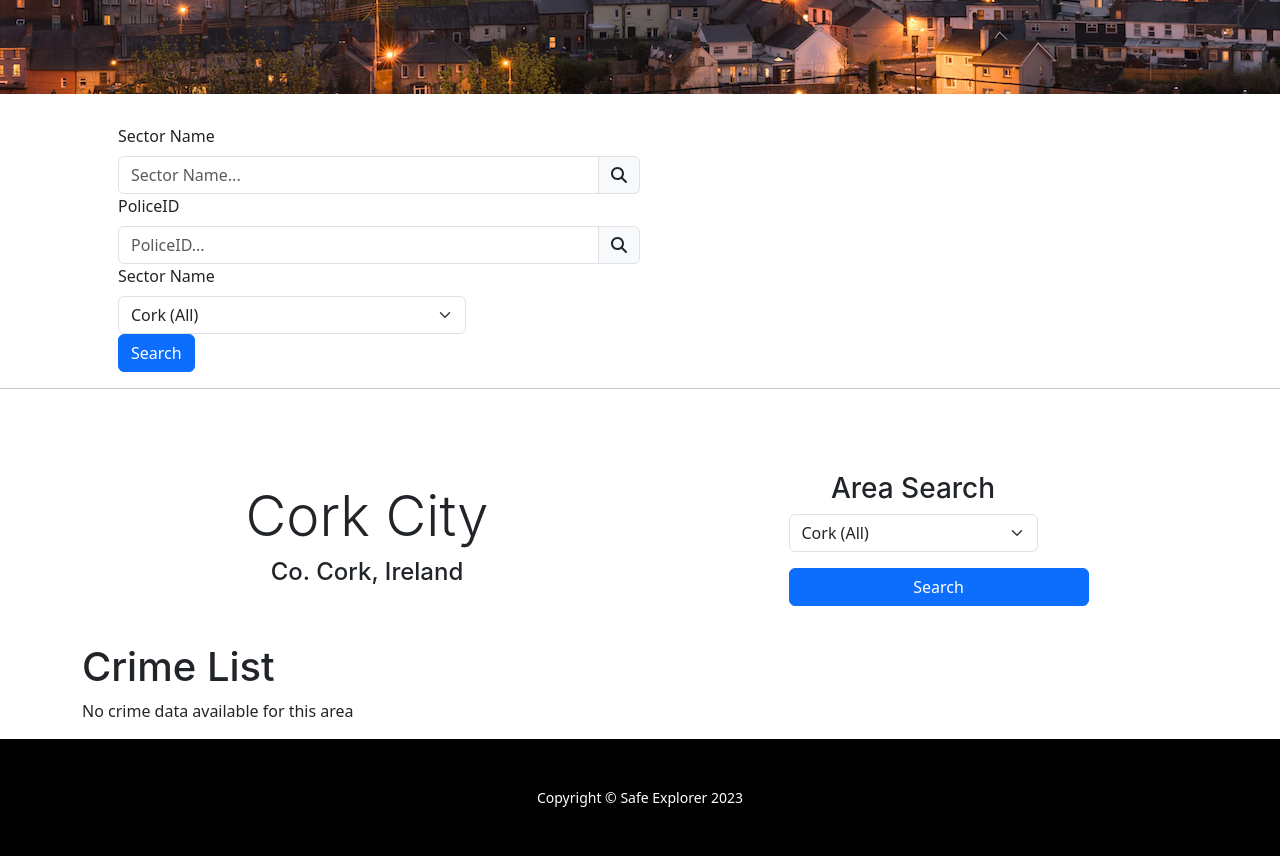
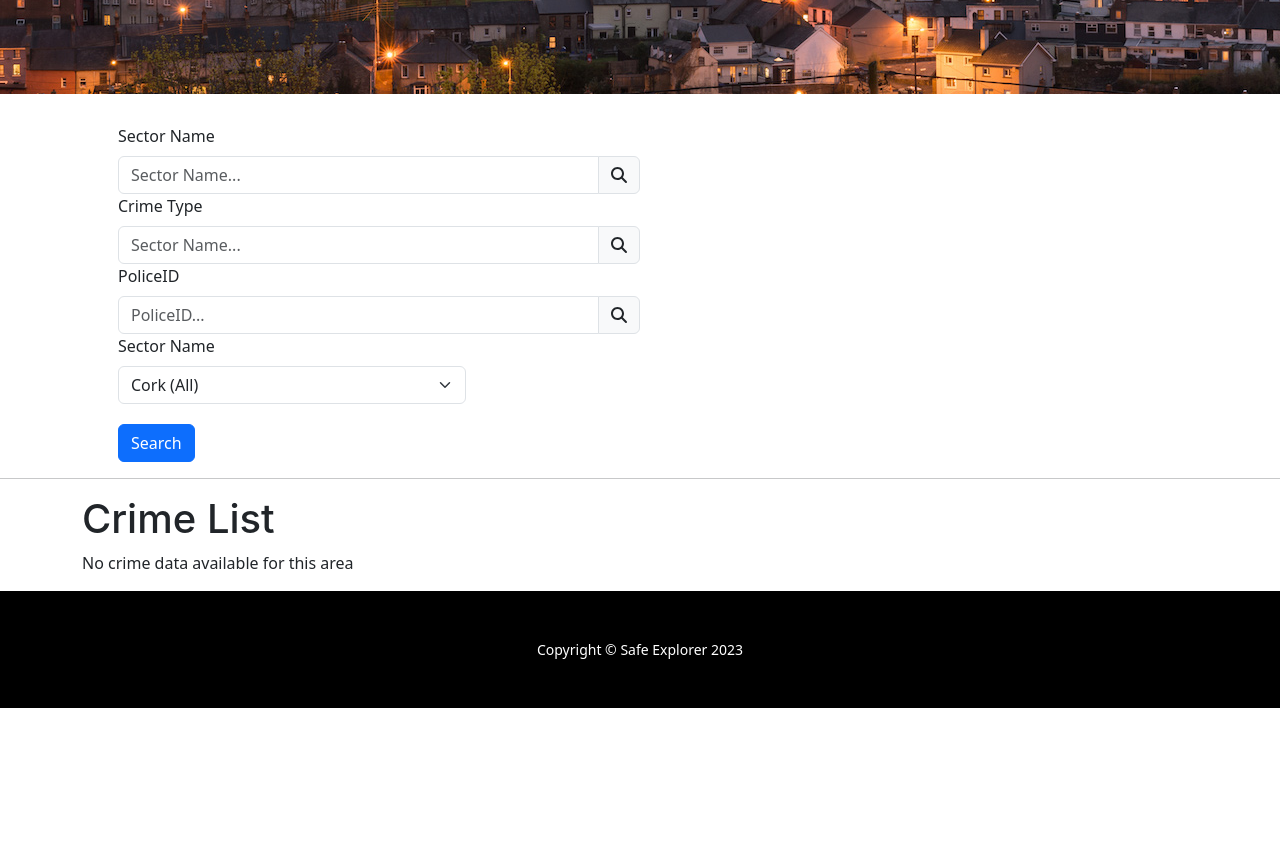
Before and after one commit to Izabela-Markiewicz/FYP-v2, a Django app: page /crime/ in a window 1280 px wide. Shown: the part 433-1289 px from the top of the page. After the commit the page ends 1141 px from the top, so only its background shows below. Run offline with Django 4.2, Linux system fonts and the light colour scheme; data that the repository does not hold is empty; some libraries are stand-ins or nearby versions.

Commit message:
Iteration 4 - References updated

```diff
--- a/areas/templates/crime_stats.html
+++ b/areas/templates/crime_stats.html
@@ -77,6 +77,16 @@
                     </div>
 
                     <div class="col-md-6">
+                        <label for="inputEmail4" class="form-label">Crime Type</label>
+                        <div class="input-group">
+                            <input type="search" class="form-control" placeholder="Sector Name..."id="crime-search" name="crime_type">
+                            <span class="input-group-text bg-transaprent">
+                                    <i class="fa fa-search"></i>
+                            </span>
+                        </div>
+                    </div>
+
+                    <div class="col-md-6">
                         <label for="inputEmail4" class="form-label">PoliceID</label>
                         <div class="input-group">
                             <input type="number" min=1 max=12 class="form-control" placeholder="PoliceID..."id="policeID-search" name="police_ID">
@@ -100,7 +110,7 @@
                         </select>
                     </div>
 
-                    <div class="col-12">
+                    <div class="col-12" style="padding-top: 20px;">
                         <button type="submit" class="btn btn-primary">Search</button>
                     </div>
 
@@ -109,47 +119,6 @@
         </section>
 
         <hr />
-
-
-        <!-- Iteration 4 -->
-        <!-- Search Bar and Location Name-->
-        <section id="search-bar">
-            <div class="container px-5" style="padding-top:30px">
-                <div class="row gx-5 align-items-center">
-
-                        <!-- Left: Search Bar-->
-                        <div class="col-lg-6 order-lg-2 d-flex align-items-center justify-content-center">
-                            <div class="col-md-6 text-center">
-                                <h3 class="form-label">Area Search</h3>
-
-                                <form>
-                                <select id="dropdown_sectors" class="form-select" name="dropdown_sectors">
-                                    <option selected>Cork (All)</option>
-
-                                    <!-- Show all unique values of police deparments, ie sectors-->
-                                    {% for PoliceDivision in police_list %}
-                                    <option value="{{ PoliceDivision.policeName }}">{{ PoliceDivision.policeName }}</option>
-                                    {% endfor %}
-
-                                </select>
-                                <button type="submit" class="btn btn-primary btn-block mt-3" style="width: 300px">Search</button>
-                            </form>
-                            </div>
-                        </div>
-
-
-
-                    <!-- Right: Location Name -->
-                    <div class="col-lg-6 order-lg-1">
-                        <div class="p-5" style="text-align:center">
-                            <h3 class="display-4" id='location-name'>Cork City</h3>
-                            <h4>Co. Cork, Ireland</h4>
-                        </div>
-                    </div>
-
-                </div>
-            </div>
-        </section>
 
 
 
--- a/areas/templates/landing.html
+++ b/areas/templates/landing.html
@@ -48,7 +48,7 @@
                     <!-- Iteration 2: -->
                     <!-- Button directing to Maps Page-->
                     <!-- REF: Redirect URL using Django (Stackoverflow, 2017)-->
-                    <a class="btn btn-primary btn-xl rounded-pill mt-5" href="/map">Search for a Location</a>
+                    <a class="btn btn-primary btn-xl rounded-pill mt-5" href="/map/">Search for a Location</a>
                 </div>
             </div>
             <div class="bg-circle-1 bg-circle"></div>
--- a/areas/views.py
+++ b/areas/views.py
@@ -12,31 +12,32 @@ from django.core.serializers import serialize
 # Map Page
 def show_map(request):
     # Iteration 4:
-    # PASSSING CRIME RECORDS FROM DB (Codemy.com, 2021)
-
-    global locationFilter
-
-    # Iteration 4
+    # PASSSING CRIME RECORDS FROM DB
+    # REF: Fetch data from DB and ouput on webpage (Codemy.com, 2021)
     # REF: Filtering form Django (Freire, 2019) Youtube Video Playlist
     # REF: Order loaded records by date (ChatGPT,2024) - 'how do i filter records in order of publishDate from newest to oldest'
-    review_list = Review.objects.all().order_by('-publishDate')
+    review_list = Review.objects.all().order_by('-publishDate') # Order by most recent review
     police_list = PoliceDivision.objects.all()
     crime_list = CrimeRecord.objects.all()
 
+    # Get value of form controls as a parameter
     sector_like_query = request.GET.get('sector_like')
     policeID_query = request.GET.get('police_ID')
     dropdown_sectors = request.GET.get('dropdown_sectors')
 
+    # Fetch all records similar to input, doesn't have to be exact/complete
     if is_valid_queryparam(sector_like_query):
         review_list = review_list.filter(policeID__policeName__icontains=sector_like_query)
         crime_list = crime_list.filter(policeID__policeName__icontains=sector_like_query)
 
+    # ID search needs to exactly match
     if is_valid_queryparam(policeID_query):
-        review_list = review_list.filter(policeID__exact=policeID_query) # check that title contains query that you put in
+        review_list = review_list.filter(policeID__exact=policeID_query)
         crime_list = crime_list.filter(policeID__exact=policeID_query)
 
+    # Dropdown
     if is_valid_queryparam(dropdown_sectors) and dropdown_sectors != 'Cork (All)':
-        review_list = review_list.filter(policeID__policeName__icontains=dropdown_sectors) # check that title contains query that you put in
+        review_list = review_list.filter(policeID__policeName__icontains=dropdown_sectors)
         crime_list = crime_list.filter(policeID__policeName__icontains=dropdown_sectors)
 
     context = {
@@ -53,7 +54,7 @@ def landing_page(request):
     return render(request, 'landing.html') #Iteration 1
 
 # Iteration 4
-# Verifying if parameters are valid in policeID search bar (int)
+# Verifying if parameters are valid type eg int
 def is_valid_queryparam(param):
      return param != '' and param is not None # boolean check ture/false
 
@@ -111,7 +112,7 @@ def show_reviews(request):
     if is_valid_queryparam(policeID_query):
         review_list = review_list.filter(policeID__exact=policeID_query) # check that title contains query that you put in
 
-    if is_valid_queryparam(dropdown_sectors) and dropdown_sectors != 'Choose..':
+    if is_valid_queryparam(dropdown_sectors) and dropdown_sectors != 'Cork (All)':
         review_list = review_list.filter(policeID__policeName__icontains=dropdown_sectors) # check that title contains query that you put in
 
     context = {
--- a/users/models.py
+++ b/users/models.py
@@ -29,6 +29,7 @@ class Review(models.Model):
     reviewText = models.CharField(max_length=1500)
     reviewType = models.CharField(max_length=1500,null=True, blank=True)
     feelRating = models.DecimalField(max_digits=5, decimal_places=1)
+    #Iteration 4:
     publishDate = models.DateTimeField(default=timezone.now)
     policeID = models.ForeignKey(PoliceDivision, on_delete=models.CASCADE, related_name='reviews', null=True, default=None)
 
```
Also changed, not shown: areas/templates/map.html (+20 -12 lines), README.txt.
